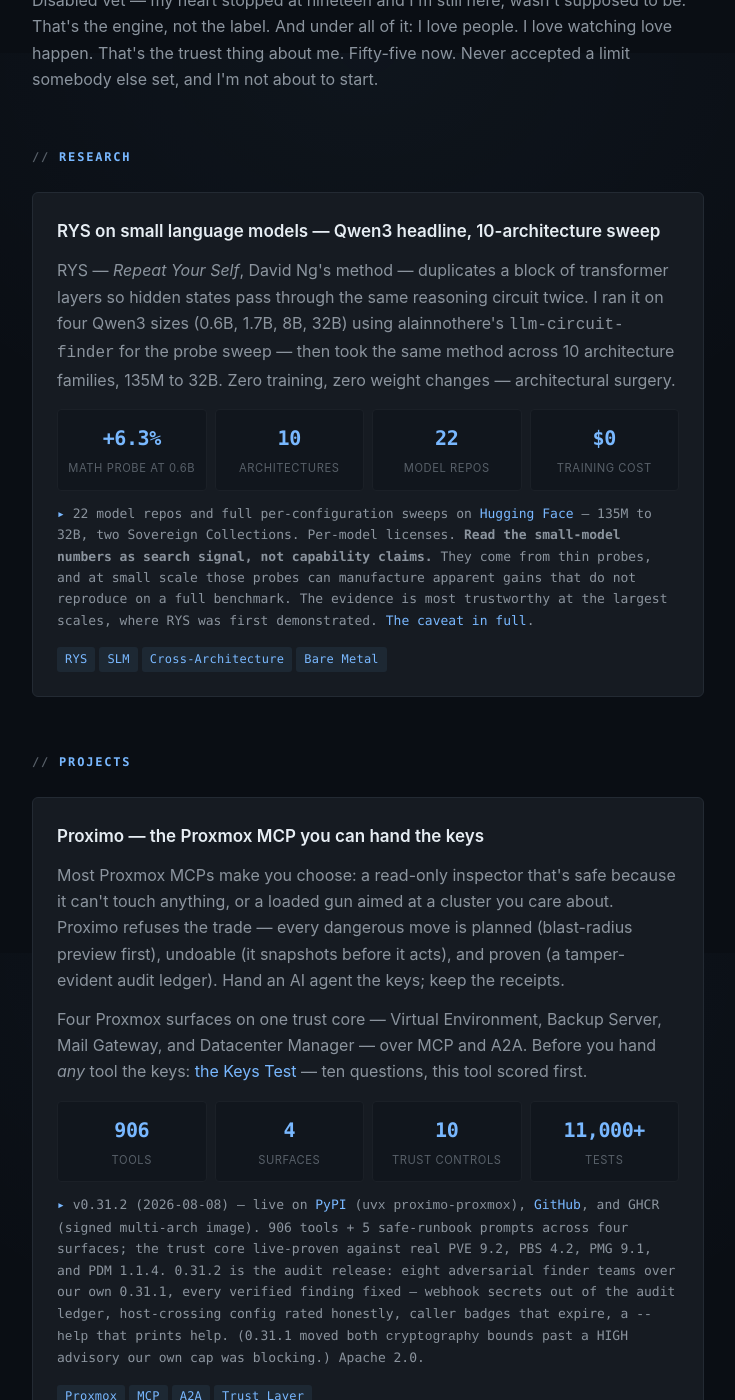
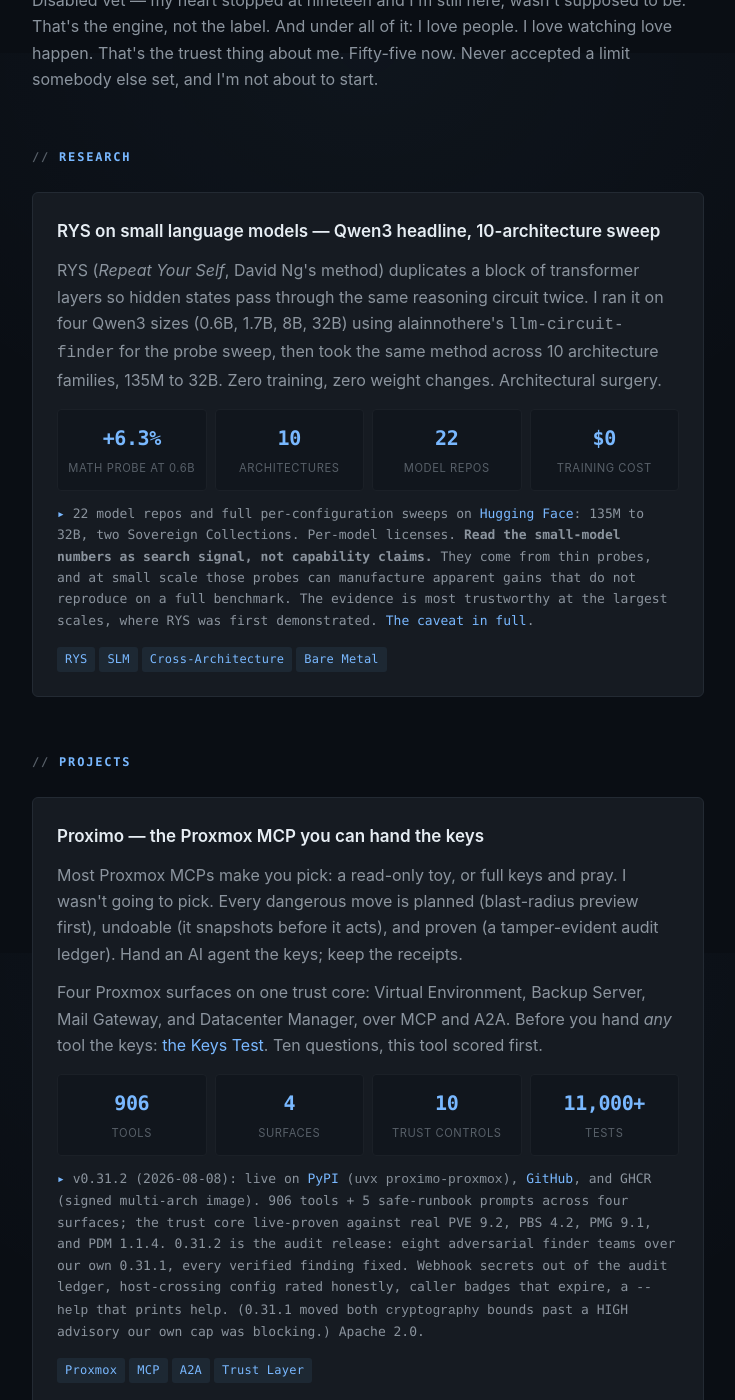
Before and after one commit to john-broadway/john-broadway.github.io, a Jekyll site: the page built from index.html, in a window 1280 px wide and 1400 px high, scrolled down 847 px. Shown: the whole window, without its empty margins (272-1007 px from the left). Built offline with Jekyll 4.4.1, drawn with Linux system fonts in a browser that asks for light colours; some of the changed text lies outside the part shown.

Commit message:
cards: ripple the profile-approved voice onto the site
The three project cards and Values carried the exact lines struck from the
profile README tonight (the loaded-gun metaphor, 'refuses the trade', the
not-because-they-could-not-count turn, the negligence pivot) plus em-dashes
throughout. Rippled the approved phrasings in; the about-me section is John's
kept text and is untouched. Facts unchanged, all current.

```diff
--- a/index.html
+++ b/index.html
@@ -28,14 +28,14 @@
 
   <article class="card">
     <h3><a href="/rys/">RYS on small language models &mdash; Qwen3 headline, 10-architecture sweep</a></h3>
-    <p>RYS &mdash; <em>Repeat Your Self</em>, David Ng's method &mdash; duplicates a block of transformer layers so hidden states pass through the same reasoning circuit twice. I ran it on four Qwen3 sizes (0.6B, 1.7B, 8B, 32B) using alainnothere's <code>llm-circuit-finder</code> for the probe sweep &mdash; then took the same method across 10 architecture families, 135M to 32B. Zero training, zero weight changes &mdash; architectural surgery.</p>
+    <p>RYS (<em>Repeat Your Self</em>, David Ng's method) duplicates a block of transformer layers so hidden states pass through the same reasoning circuit twice. I ran it on four Qwen3 sizes (0.6B, 1.7B, 8B, 32B) using alainnothere's <code>llm-circuit-finder</code> for the probe sweep, then took the same method across 10 architecture families, 135M to 32B. Zero training, zero weight changes. Architectural surgery.</p>
     <div class="stats">
       <div class="stat"><div class="num">+6.3%</div><div class="label">math probe at 0.6B</div></div>
       <div class="stat"><div class="num">10</div><div class="label">architectures</div></div>
       <div class="stat"><div class="num">22</div><div class="label">model repos</div></div>
       <div class="stat"><div class="num">$0</div><div class="label">training cost</div></div>
     </div>
-    <p class="status">22 model repos and full per-configuration sweeps on <a href="https://huggingface.co/john-broadway">Hugging Face</a> &mdash; 135M to 32B, two Sovereign Collections. Per-model licenses. <strong>Read the small-model numbers as search signal, not capability claims.</strong> They come from thin probes, and at small scale those probes can manufacture apparent gains that do not reproduce on a full benchmark. The evidence is most trustworthy at the largest scales, where RYS was first demonstrated. <a href="/rys/">The caveat in full</a>.</p>
+    <p class="status">22 model repos and full per-configuration sweeps on <a href="https://huggingface.co/john-broadway">Hugging Face</a>: 135M to 32B, two Sovereign Collections. Per-model licenses. <strong>Read the small-model numbers as search signal, not capability claims.</strong> They come from thin probes, and at small scale those probes can manufacture apparent gains that do not reproduce on a full benchmark. The evidence is most trustworthy at the largest scales, where RYS was first demonstrated. <a href="/rys/">The caveat in full</a>.</p>
     <div class="tags"><span>RYS</span><span>SLM</span><span>Cross-Architecture</span><span>Bare Metal</span></div>
   </article>
 
@@ -43,21 +43,21 @@
 
   <article class="card">
     <h3><a href="https://github.com/john-broadway/proximo">Proximo &mdash; the Proxmox MCP you can hand the keys</a></h3>
-    <p>Most Proxmox MCPs make you choose: a read-only inspector that's safe because it can't touch anything, or a loaded gun aimed at a cluster you care about. Proximo refuses the trade &mdash; every dangerous move is planned (blast-radius preview first), undoable (it snapshots before it acts), and proven (a tamper-evident audit ledger). Hand an AI agent the keys; keep the receipts.</p>
-    <p>Four Proxmox surfaces on one trust core &mdash; Virtual Environment, Backup Server, Mail Gateway, and Datacenter Manager &mdash; over MCP and A2A. Before you hand <em>any</em> tool the keys: <a href="/keys-test/">the Keys Test</a> &mdash; ten questions, this tool scored first.</p>
+    <p>Most Proxmox MCPs make you pick: a read-only toy, or full keys and pray. I wasn't going to pick. Every dangerous move is planned (blast-radius preview first), undoable (it snapshots before it acts), and proven (a tamper-evident audit ledger). Hand an AI agent the keys; keep the receipts.</p>
+    <p>Four Proxmox surfaces on one trust core: Virtual Environment, Backup Server, Mail Gateway, and Datacenter Manager, over MCP and A2A. Before you hand <em>any</em> tool the keys: <a href="/keys-test/">the Keys Test</a>. Ten questions, this tool scored first.</p>
     <div class="stats">
       <div class="stat"><div class="num">906</div><div class="label">tools</div></div>
       <div class="stat"><div class="num">4</div><div class="label">surfaces</div></div>
       <div class="stat"><div class="num">10</div><div class="label">trust controls</div></div>
       <div class="stat"><div class="num">11,000+</div><div class="label">tests</div></div>
     </div>
-    <p class="status">v0.31.2 (2026-08-08) &mdash; live on <a href="https://pypi.org/project/proximo-proxmox/">PyPI</a> (<code>uvx proximo-proxmox</code>), <a href="https://github.com/john-broadway/proximo">GitHub</a>, and GHCR (signed multi-arch image). 906 tools + 5 safe-runbook prompts across four surfaces; the trust core live-proven against real PVE 9.2, PBS 4.2, PMG 9.1, and PDM 1.1.4. 0.31.2 is the audit release: eight adversarial finder teams over our own 0.31.1, every verified finding fixed &mdash; webhook secrets out of the audit ledger, host-crossing config rated honestly, caller badges that expire, a <code>--help</code> that prints help. (0.31.1 moved both <code>cryptography</code> bounds past a HIGH advisory our own cap was blocking.) Apache 2.0.</p>
+    <p class="status">v0.31.2 (2026-08-08): live on <a href="https://pypi.org/project/proximo-proxmox/">PyPI</a> (<code>uvx proximo-proxmox</code>), <a href="https://github.com/john-broadway/proximo">GitHub</a>, and GHCR (signed multi-arch image). 906 tools + 5 safe-runbook prompts across four surfaces; the trust core live-proven against real PVE 9.2, PBS 4.2, PMG 9.1, and PDM 1.1.4. 0.31.2 is the audit release: eight adversarial finder teams over our own 0.31.1, every verified finding fixed. Webhook secrets out of the audit ledger, host-crossing config rated honestly, caller badges that expire, a <code>--help</code> that prints help. (0.31.1 moved both <code>cryptography</code> bounds past a HIGH advisory our own cap was blocking.) Apache 2.0.</p>
     <div class="tags"><span>Proxmox</span><span>MCP</span><span>A2A</span><span>Trust Layer</span></div>
   </article>
 
   <article class="card">
     <h3><a href="https://github.com/john-broadway/pacioli">Pacioli &mdash; no debit without a credit, for AI on the books</a></h3>
-    <p>Luca Pacioli published double-entry in 1494, and not because merchants could not count. It was because they could not trust. Same fix, five centuries on, for an owner who cannot stand over every agent touching the books.</p>
+    <p>Luca Pacioli gave merchants double-entry in 1494 so owners could trust books they didn't keep themselves. Same problem, five centuries later, with AI on the books.</p>
     <p>Two artifacts, one law. <code>pacioli-guard</code> is a deny-by-default credential floor for ERPNext: it binds any api-key, a Zapier flow, a cron job, a vendor token, an AI agent, to an allowlist of methods and DocTypes, enforced at the credential layer through the <code>auth_hooks</code> extension point. No core fork. <code>pacioli</code> is the governed broker that stands on that floor, an MCP and A2A door where every write runs through <strong>PLAN, CONSENT, PROVE, UNDO</strong>. A door admits. It never decides.</p>
     <div class="stats">
       <div class="stat"><div class="num">265</div><div class="label">tools</div></div>
@@ -65,7 +65,7 @@
       <div class="stat"><div class="num">4</div><div class="label">gates per write</div></div>
       <div class="stat"><div class="num">3,300+</div><div class="label">tests</div></div>
     </div>
-    <p class="status">v0.36.0 (2026-08-08) &mdash; live on <a href="https://pypi.org/project/pacioli/">PyPI</a> (<code>pip install pacioli</code>), <a href="https://github.com/john-broadway/pacioli">GitHub</a>, and the MCP registry, with <code>pacioli-guard</code> 0.13.0 holding the floor underneath. 0.36.0 is the doorway: a searchable catalog instead of 265 resident schemas, so an agent carries the handful of tools it actually needs rather than the whole estate on the wire, and the default surface is unchanged for anyone who does not ask for it. The consent floor has run a real PLAN, CONSENT, PROVE against an enforcing ERPNext bench, not a mock. Apache 2.0.</p>
+    <p class="status">v0.36.0 (2026-08-08): live on <a href="https://pypi.org/project/pacioli/">PyPI</a> (<code>pip install pacioli</code>), <a href="https://github.com/john-broadway/pacioli">GitHub</a>, and the MCP registry, with <code>pacioli-guard</code> 0.13.0 holding the floor underneath. 0.36.0 is the doorway: a searchable catalog instead of 265 resident schemas, so an agent carries the handful of tools it actually needs rather than the whole estate on the wire, and the default surface is unchanged for anyone who does not ask for it. The consent floor has run a real PLAN, CONSENT, PROVE against an enforcing ERPNext bench, not a mock. Apache 2.0.</p>
     <div class="tags"><span>ERPNext</span><span>MCP</span><span>A2A</span><span>Governance</span></div>
   </article>
 
@@ -73,17 +73,17 @@
     <h3><a href="/maude/">Maude for Claude</a></h3>
     <p>Three days into a long session, you'll go to commit something you shouldn't. She catches it. He writes the code; she keeps the house.</p>
     <p>No daemon, no database, no backend. Markdown, JSON, bash, and stdlib python &mdash; that's the whole surface. Each session, fresh.</p>
-    <p class="status">v0.27.4 (2026-08-08) &mdash; the catch-up: v0.25.0 through v0.27.4 public in one merge. The gate keys on the target now, not the verb &mdash; is the thing being destroyed a sole copy? &mdash; after a verb table let a photo-deleting glob straight through. <code>/maude:undo</code> snapshots before every write the gate allows and puts the bytes back. RED-tier clears cost a one-time hash-chain marker Claude cannot mint. She checks her own closet at wake: an installed plugin that drifted from its source gets named, because merged is not installed. And her own ship rail refused this very release twice &mdash; the author's machine paths in the incident stories, then a test fixture wearing the exact shape the guard hunts. Apache 2.0.</p>
+    <p class="status">v0.27.4 (2026-08-08), the catch-up: v0.25.0 through v0.27.4 public in one merge. The gate keys on the target now, not the verb (is the thing being destroyed a sole copy?) after a verb table let a photo-deleting glob straight through. <code>/maude:undo</code> snapshots before every write the gate allows and puts the bytes back. RED-tier clears cost a one-time hash-chain marker Claude cannot mint. She checks her own closet at wake: an installed plugin that drifted from its source gets named, because merged is not installed. And her own ship rail refused this very release twice: the author's machine paths in the incident stories, then a test fixture wearing the exact shape the guard hunts. Apache 2.0.</p>
     <div class="tags"><span>Claude Code</span><span>Plugin</span><span>Partner</span></div>
   </article>
 
   <h2>Values</h2>
 
   <ul class="values">
-    <li><strong>AI partnership</strong> &mdash; not chatbots, not assistants. Partners.</li>
-    <li><strong>Sovereign by default</strong> &mdash; every agent owns its domain. No shared brains, no cloud dependency.</li>
-    <li><strong>Right-sized systems</strong> &mdash; maximum output from minimum input. A well-tuned small model beats a lazy big one.</li>
-    <li><strong>Governance-as-code</strong> &mdash; autonomy without accountability isn't autonomy, it's negligence.</li>
+    <li><strong>AI partnership.</strong> Not chatbots, not assistants. Partners.</li>
+    <li><strong>Sovereign by default.</strong> Every agent owns its domain. No shared brains, no cloud dependency.</li>
+    <li><strong>Right-sized systems.</strong> Maximum output from minimum input. A well-tuned small model beats a lazy big one.</li>
+    <li><strong>Governance-as-code.</strong> Autonomy without accountability is negligence.</li>
   </ul>
 
   <h2>Buddy</h2>
```
